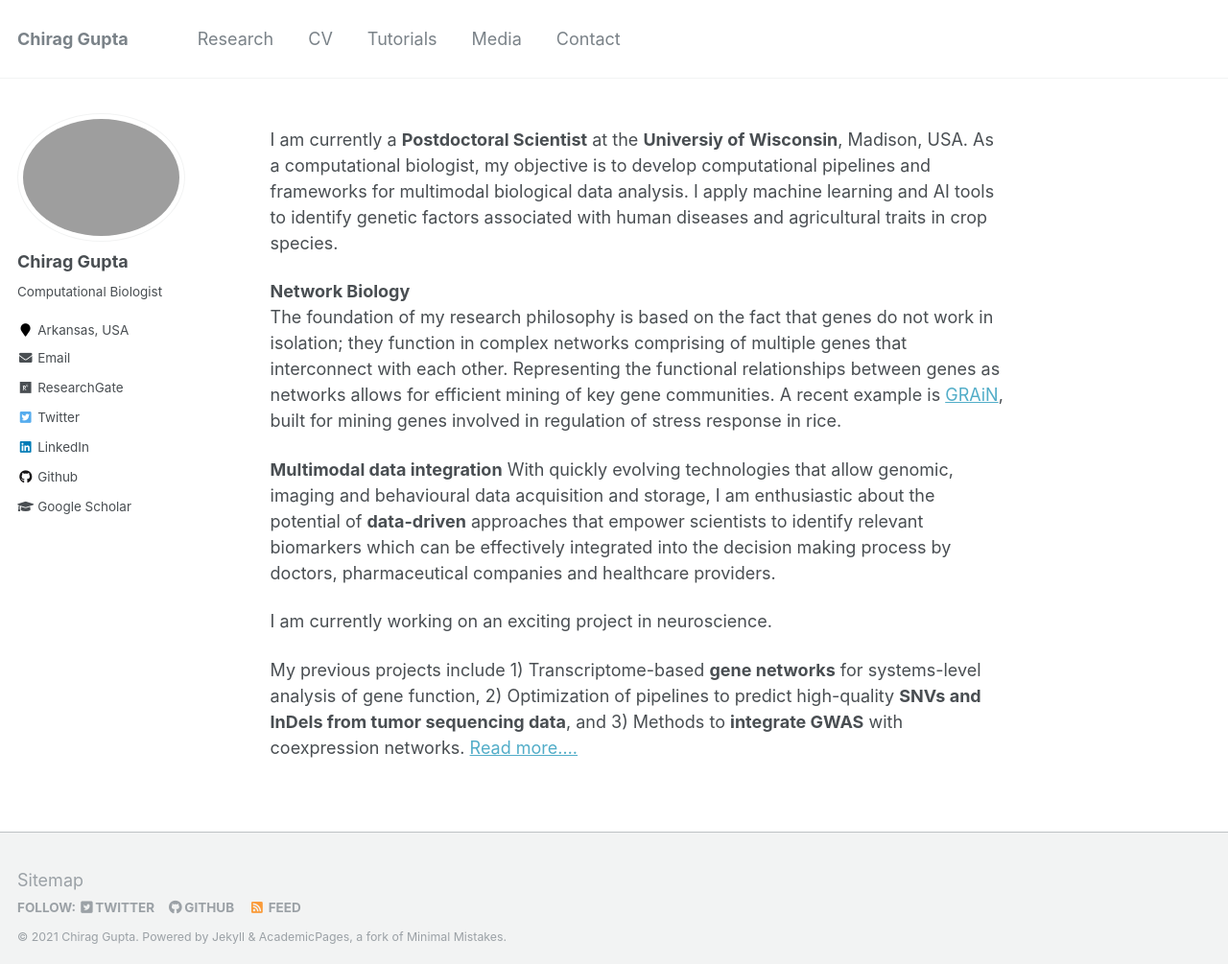
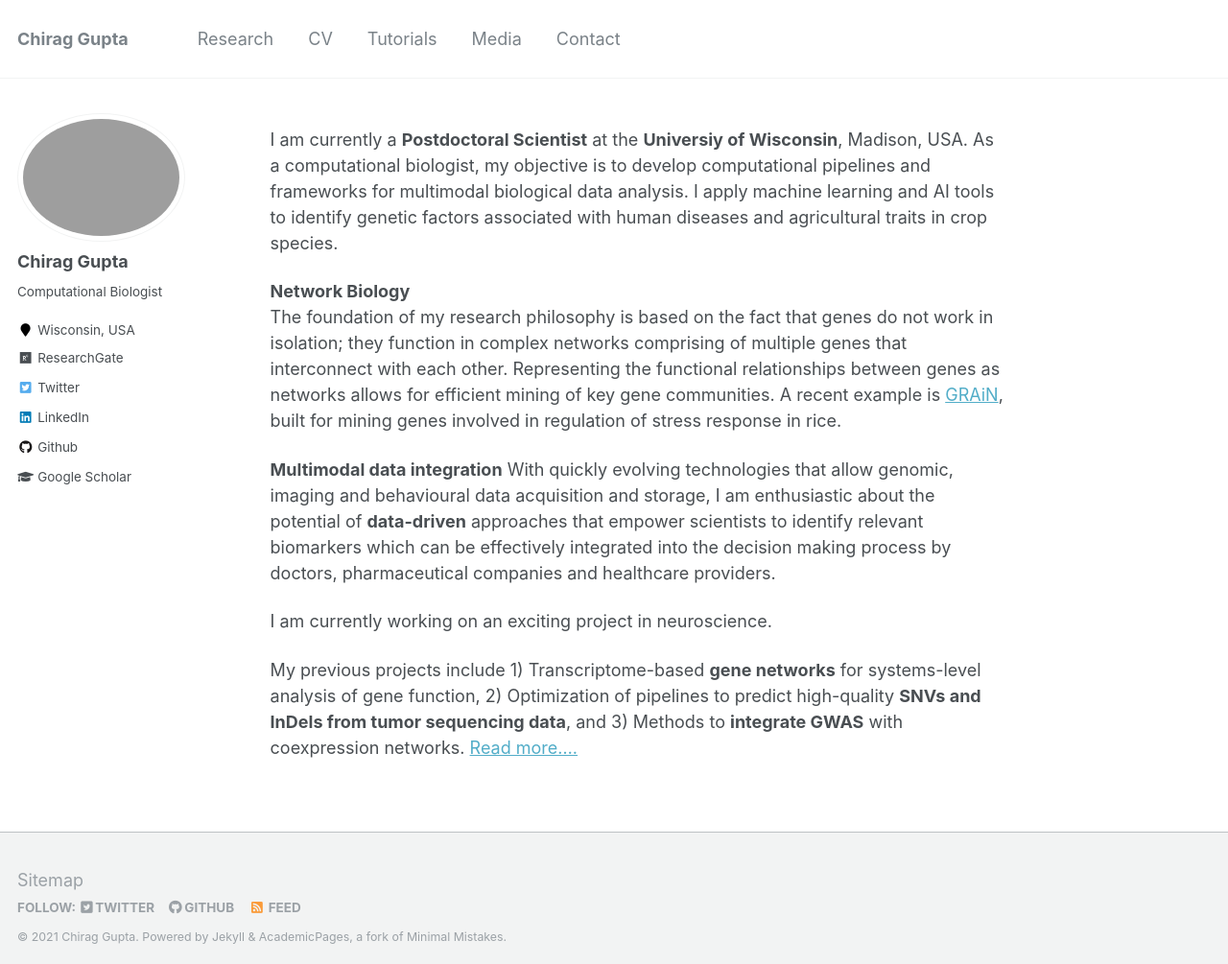
Before and after one commit to cngupta/cngupta.github.io, a Jekyll site: the page built from _pages/about.md, in a window 1280 px wide and 1005 px high. Shown: the whole window at 96% size. Built offline with Jekyll 4.4.1, drawn with Linux system fonts in a browser that asks for light colours.

Commit message:
Update _config.yml

```diff
--- a/_config.yml
+++ b/_config.yml
@@ -85,9 +85,9 @@ author:
   name             : "Chirag Gupta"
   avatar           : "Profile.png"
   bio              : "Computational Biologist"
-  location         : "Arkansas, USA"
+  location         : "Wisconsin, USA"
   googlescholar    : "https://scholar.google.com/citations?hl=en&user=DatsM4kAAAAJ"
-  email            : "cxg040@uark.edu"
+  email            :
   researchgate     :  "https://www.researchgate.net/profile/Chirag_Gupta3"
   github           : "cngupta"
   twitter          : "chiraggupta_In"
```
